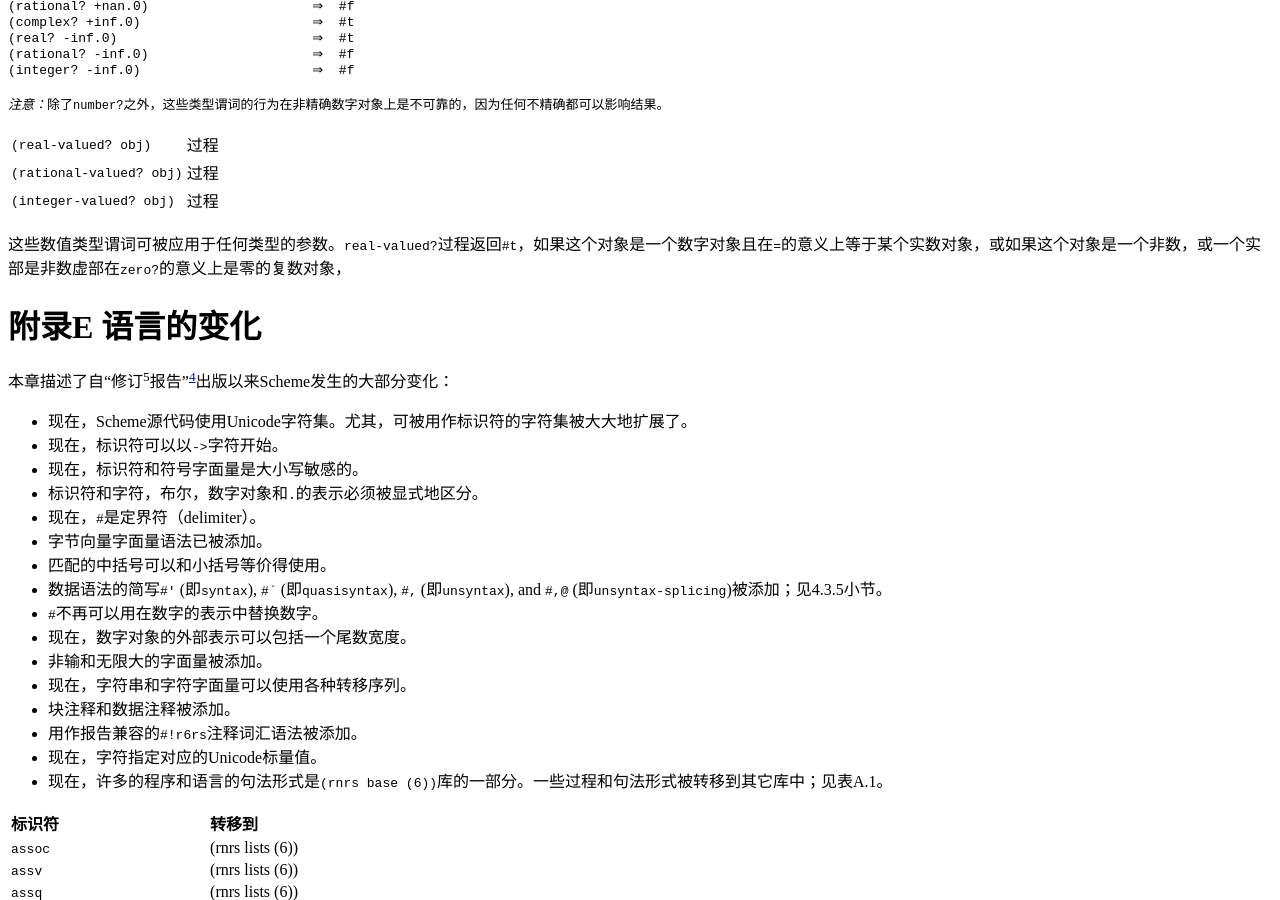
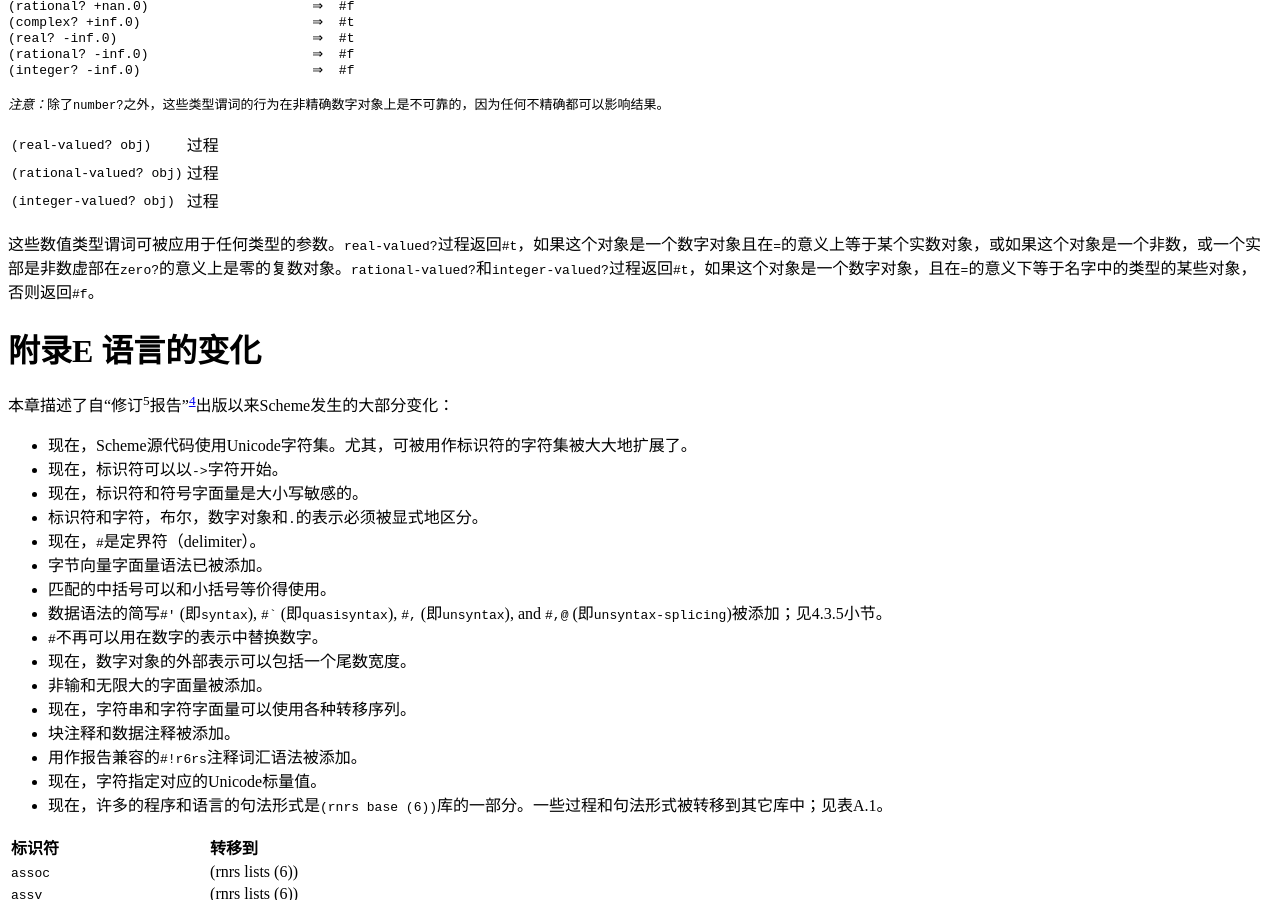
Before and after one commit to jks-liu/R6RS.zh-cn, a Jekyll site: the page built from index.md, in a window 1280 px wide and 900 px high, scrolled down 55655 px. Built offline with Jekyll 4.4.1, drawn with Linux system fonts in a browser that asks for light colours; formulas are drawn with MathJax 3.

Commit message:
Page 41+

```diff
--- a/index.md
+++ b/index.md
@@ -2646,7 +2646,7 @@ $$
 | `(rational-valued? obj)` | 过程
 | `(integer-valued? obj)` | 过程
 
-这些数值类型谓词可被应用于任何类型的参数。`real-valued?`过程返回`#t`，如果这个对象是一个数字对象且在`=`的意义上等于某个实数对象，或如果这个对象是一个非数，或一个实部是非数虚部在`zero?`的意义上是零的复数对象，
+这些数值类型谓词可被应用于任何类型的参数。`real-valued?`过程返回`#t`，如果这个对象是一个数字对象且在`=`的意义上等于某个实数对象，或如果这个对象是一个非数，或一个实部是非数虚部在`zero?`的意义上是零的复数对象。`rational-valued?`和`integer-valued?`过程返回`#t`，如果这个对象是一个数字对象，且在`=`的意义下等于名字中的类型的某些对象，否则返回`#f`。
 
 
 <!--
```
